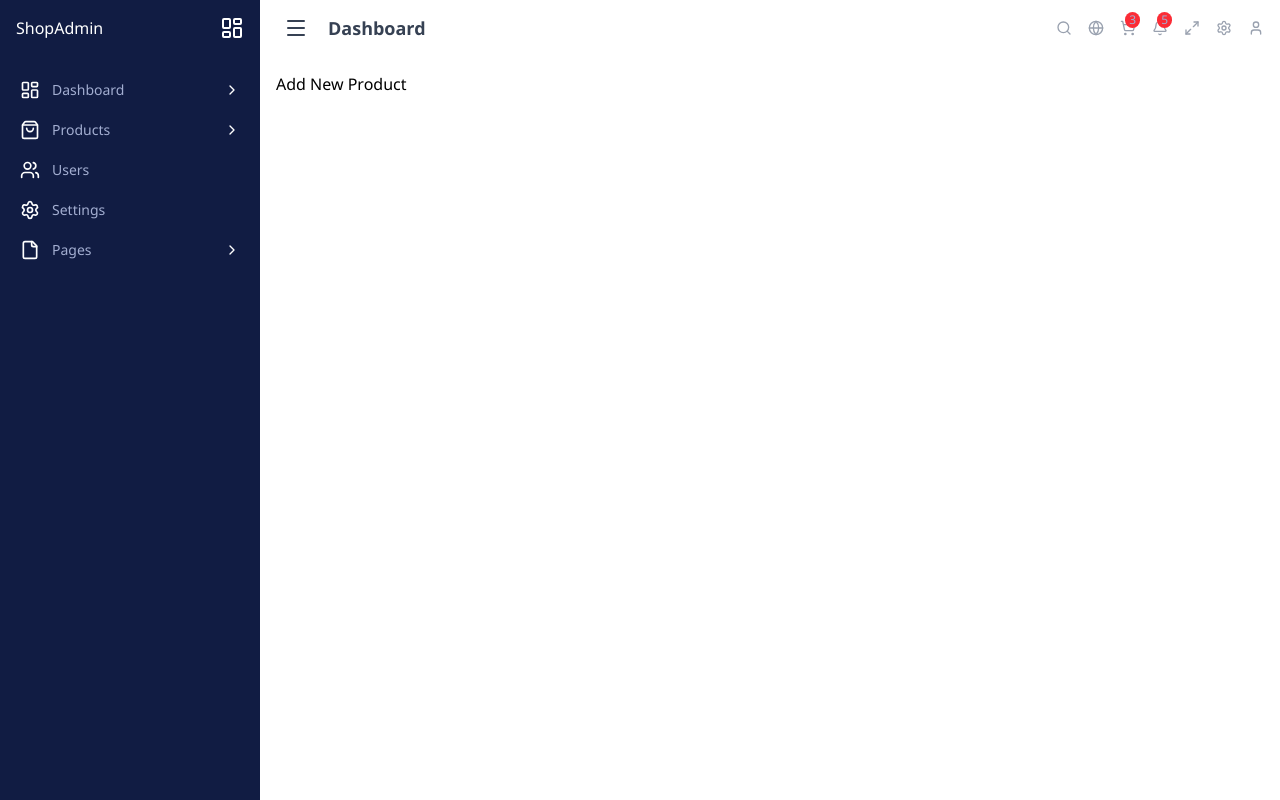
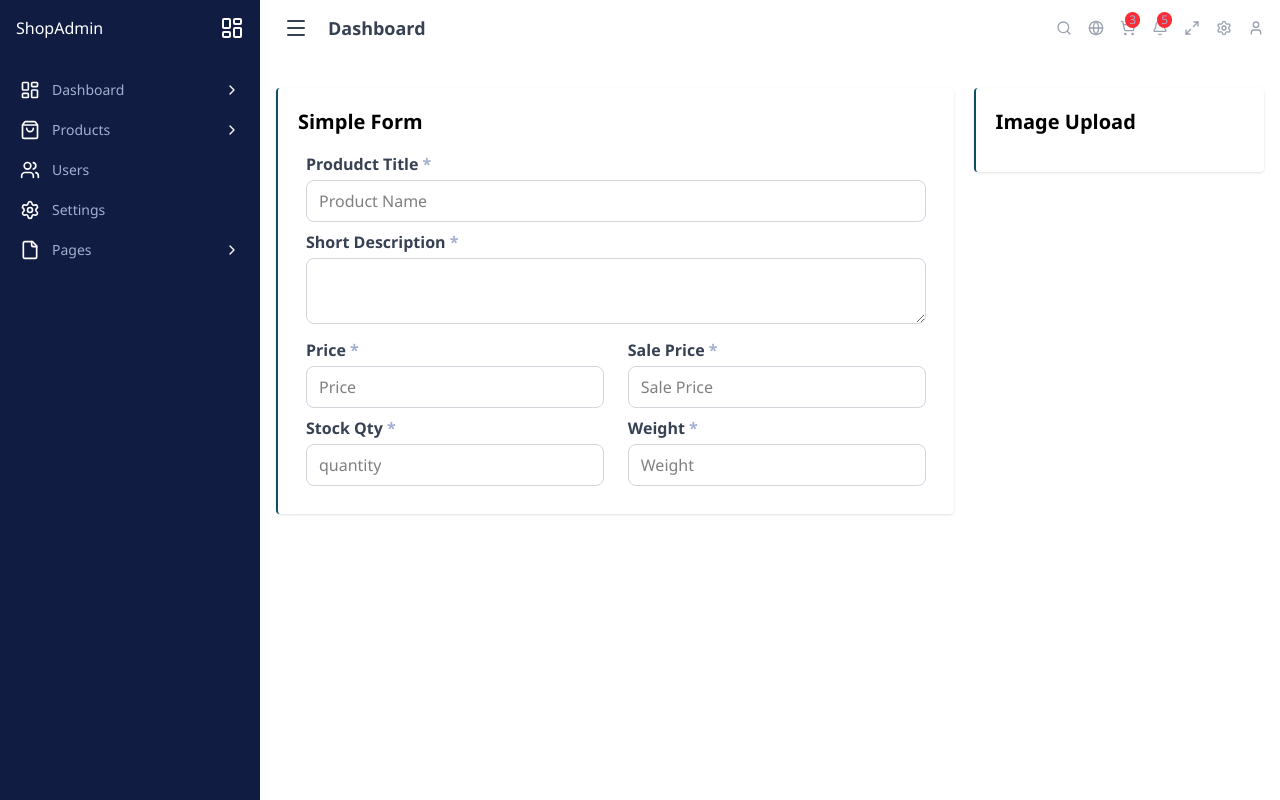
Before and after one commit to jakariya-ahmed/react-admin, a React app: page /admin/add-product in a window 1280 px wide. Built offline with nearby package versions, Linux system fonts and the light colour scheme; the HTML template or start-up script is replaced by a standard one.

Commit message:
simple form added

```diff
--- a/src/component/product/AddProduct.jsx
+++ b/src/component/product/AddProduct.jsx
@@ -1,5 +1,11 @@
+import ProductForm from "./ProductForm";
+
 export default function AddProduct() {
     return (
-        <h1>Add New Product</h1>
+        <>
+            {/* product simple form  */}
+            <ProductForm />
+        </>
+
     );
 }
--- a/src/component/product/ProductForm.jsx
+++ b/src/component/product/ProductForm.jsx
@@ -21,12 +21,16 @@ const [product, setProduct] = useState({
 
 
 // handle input change
-
+const handleProductChange = (e) => {
+    const [name, value] = e.target;
+    setProduct({...product, [name] : value});
+}
     return (
         <div className="flex flex-col lg:flex-row gap-y-6 lg:gap-x-5 mt-4">
             {/* left section  */}
-            <div className="w-full lg:w-70%">
-                <div className="bg-white p-5 shadow-sm rounded-sm border-t-2 border-indigo-900">
+            <div className="w-full lg:w-[70%]">
+                <div className="bg-white p-5 shadow-sm rounded-sm border-l-2 border-cyan-900">
+                    <h2 className="text-xl text-ingigo-900 font-semibold mb-4">Simple Form</h2>
                     <div className="px-2">
                         <label htmlFor="" className="block font-medium mb-1 font-semibold text-gray-700">Produdct Title <span className="text-indigo-900">*</span> </label>
                         <input type="text" name="title" value={product.title}
@@ -88,6 +92,13 @@ const [product, setProduct] = useState({
                 </div>
             </div>
             {/* right section  */}
+            <div className="w-full lg:w-[30%]">
+                {/* Single image upload  */}
+                <div className="bg-white p-5 shadow-sm rounded-sm border-l-2 border-cyan-900">
+                    <h2 className="text-xl text-ingigo-900 font-semibold mb-4">Image Upload </h2>
+
+                </div>
+            </div>
         </div>
     );
 }
```
Lines whose indentation alone changed are shown as unchanged.
